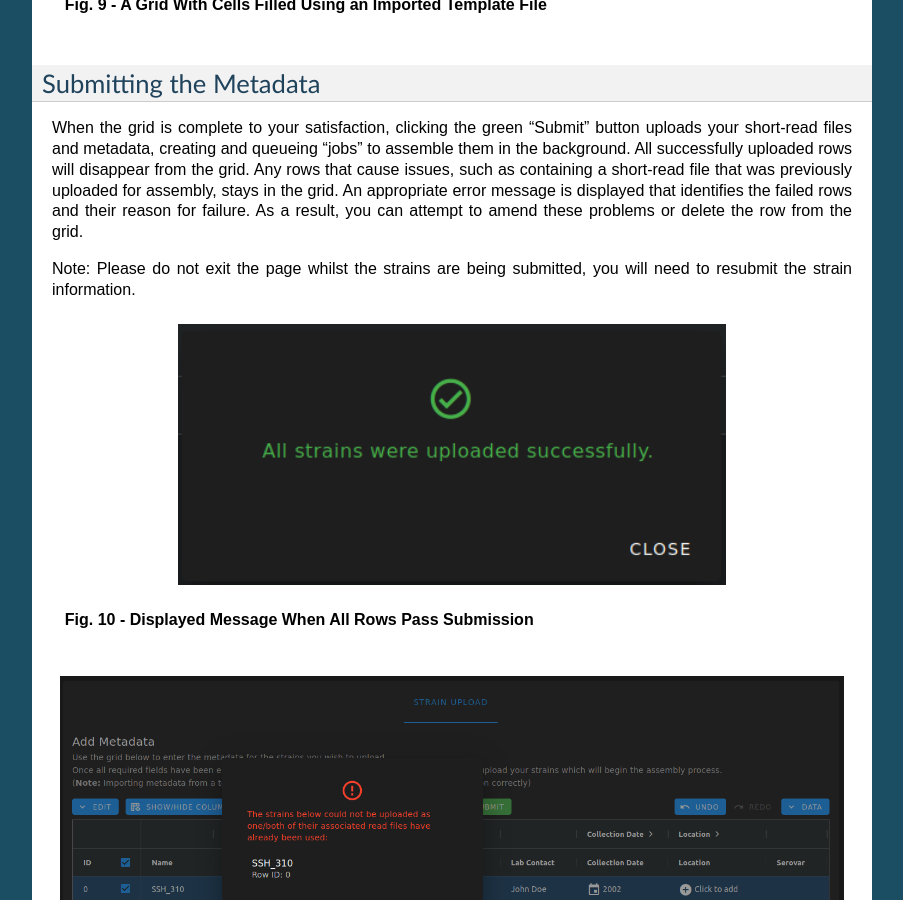
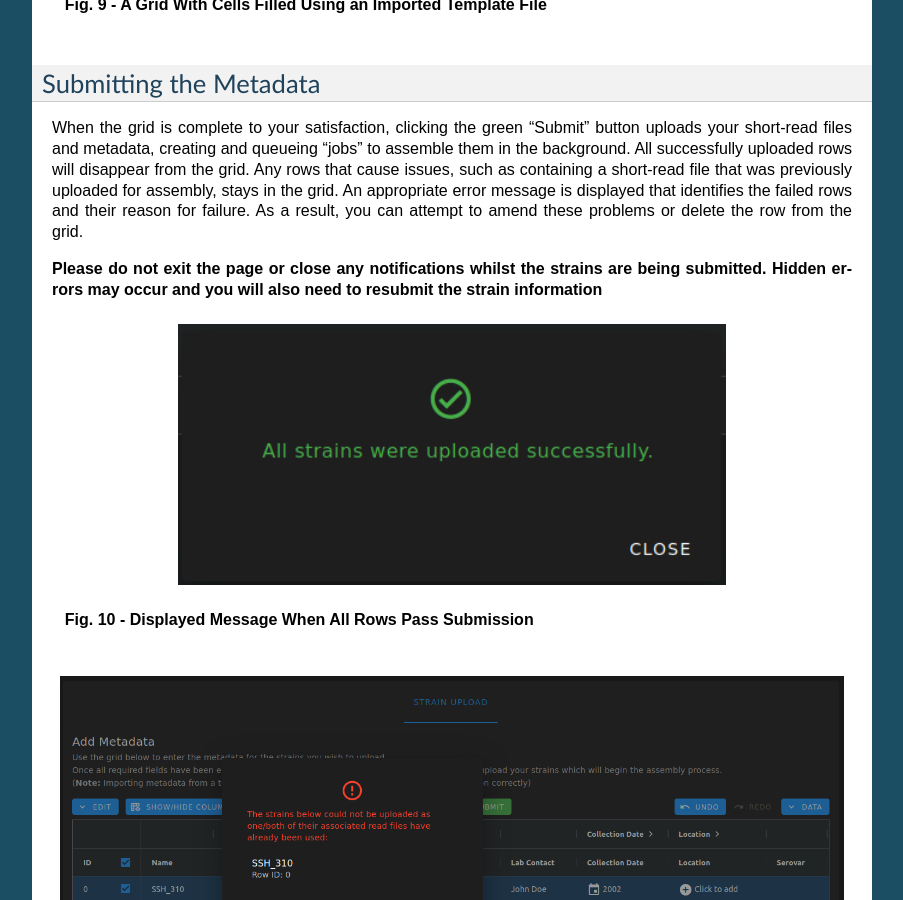
Before and after one commit to khaledk2/leb-beta, a Sphinx documentation site: the page built from docs/user_guide/upload_strains.rst, in a window 1280 px wide and 900 px high, scrolled down 8121 px. Shown: the whole window, without its empty margins (198-1101 px from the left). Built offline with Sphinx 7.4.7, drawn with Linux system fonts in a browser that asks for light colours.

Commit message:
Final warnings

```diff
--- a/docs/user_guide/upload_strains.rst
+++ b/docs/user_guide/upload_strains.rst
@@ -158,7 +158,7 @@ When the grid is complete to your satisfaction, clicking the green "Submit" butt
 All successfully uploaded rows will disappear from the grid. Any rows that cause issues, such as containing a short-read file that was previously uploaded for assembly, stays in the grid. An appropriate error message is displayed that identifies the failed rows and their reason for failure.
 As a result, you can attempt to amend these problems or delete the row from the grid.
 
-Note: Please do not exit the page whilst the strains are being submitted, you will need to resubmit the strain information.
+**Please do not exit the page or close any notifications whilst the strains are being submitted. Hidden errors may occur and you will also need to resubmit the strain information**
 
 .. figure:: ../images/strain_upload_success.png
   :align: center
```
Also changed, not shown: 5 other files.
